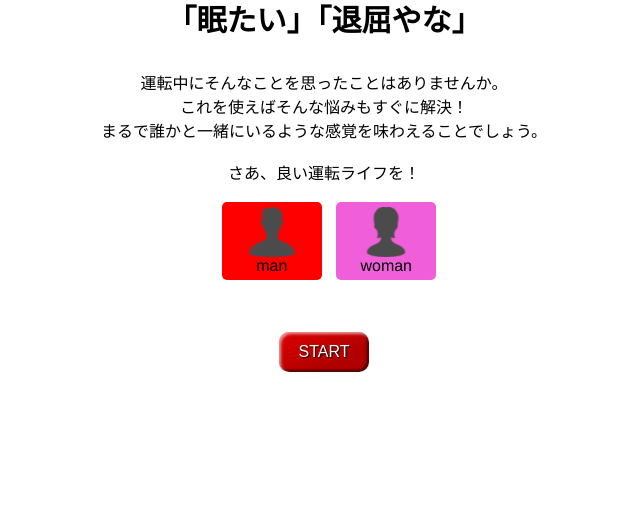
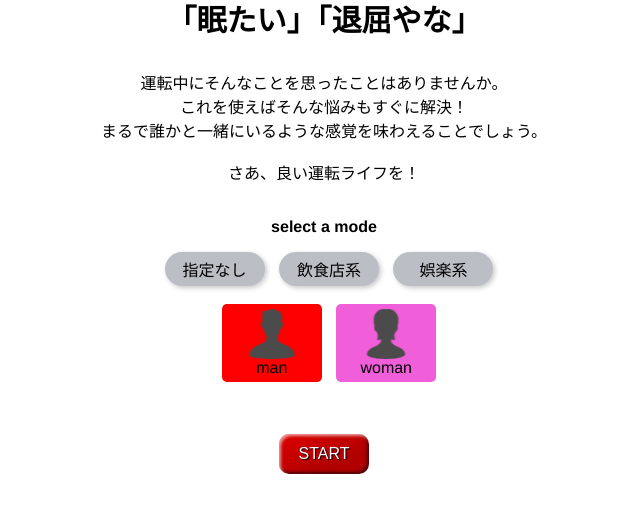
Before and after one commit to kenkn/driversCompanion, a Flask app: page / in a window 1280 px wide. Shown: the part 146-659 px from the top of the page, without its empty margins (316-956 px from the left). Run offline with Flask 2, Linux system fonts and the light colour scheme; data that the repository does not hold is empty.

Commit message:
台詞の追加

```diff
--- a/get_other_info.py
+++ b/get_other_info.py
@@ -18,6 +18,12 @@ def create_text(place_result):
         text += '山大だね! 山大生ってホントにイケメンが多いよね!'
     elif place_result == 'ラーメン祐三':
         text += 'ラーメン祐三がある! このアプリを作成したメンバーは祐三が大好きみたいだよ!'
+    elif 'Hotto Motto' in place_result:
+        text += 'ごはんに困ったらほっともっとだね．ここでの待ち時間は案外嫌いじゃないな'
+    elif 'Sukiya' in place_result:
+        text += 'すき家の名前の由来はすき焼きらしいよ'
+    elif '寿司' in place_result:
+        text += '寿司がある！これを作った人はカニ味噌の軍艦が大好きみたいだよ'
     elif "McDonald's" in place_result:
         cand = ['マックここにもあるじゃん! ちなみにマクドと、マックどっち派？',
                 'マックあるね！ドナルドは31の言語を喋れるらしい・・・',
@@ -35,22 +41,21 @@ def create_text(place_result):
                 'セブン前を通過したよ! セブンイレブンの売上1位の商品は,「旨みスープの野菜盛りタンメン」らしいよ!']
         i = random.randint(0, len(cand)-1)
         text += cand[i]
-    elif 'Aruk' in place_result:
-        # アルクが見えた時
-        pass
-    elif 'Suwa' in place_result:
-        text = 'Suwa'
     else:
-        # TODO
-        # 適当なこと話す
-        text += 'else'
+        cand = ['あまり目につくものが無いなあ．',
+                'ひょっとしてすごい田舎に来てる? 私の仕事が無くなってしまうので困るよ！',
+                'なかなか閑静な場所だね．',
+                '眠らないように運転頑張ってね！私も会話を繋ぐように頑張るよ',
+                ]
+        i = random.randint(0, len(cand) - 1)
+        text += cand[i]
     return text
 
 
 def get_around_spot(latitude, longitude):
     loc = {'lat': latitude, 'lng': longitude}
     place_result = CLIENT.places_nearby(
-        location=loc, radius=400)
+        location=loc, radius=400, type='food')
     store_list = []
     for store in place_result['results']:
         store_list.append(store['name'])
--- a/server.py
+++ b/server.py
@@ -53,7 +53,6 @@ def index():
 def read():
     try:
         outputFormat = request.args.get('outputFormat')
-        # text = request.args.get('text')
         voiceId = request.args.get('voiceId')
         latitude = request.args.get('latitude')
         longitude = request.args.get('longitude')
--- a/static/js/src.js
+++ b/static/js/src.js
@@ -72,6 +72,7 @@ document.addEventListener("DOMContentLoaded", function() {
                 '&outputFormat=' + supportedFormats[0] +
                 '&latitude=' + String(latitude) +
                 '&longitude=' + String(longitude);
+            console.log(player.src);
             player.play();
             event.preventDefault();
         };
--- a/static/style/style.css
+++ b/static/style/style.css
@@ -62,8 +62,45 @@ li {
     font-size: 30px;
 }
 
+.option {
+    text-align: center;
+}
+
+.opt {
+    display: none;
+}
+
+.unsp,
+.rest,
+.amuse {
+    display: inline-block;
+    background: rgb(188, 190, 197);
+    padding: 5px;
+    border-radius: 20px;
+    min-width: 100px;
+    text-align: center;
+    cursor: pointer;
+    margin-left: 10px;
+    box-shadow: 2px 2px 5px 0px rgba(200, 200, 200, 1);
+}
+
+#opt_radio:hover {
+    border: 2px solid;
+    border-color: rgb(46, 45, 44);
+}
+
+input[type="radio"]:checked+#opt_radio {
+    border: 3px solid;
+    border-color: rgb(46, 45, 44);
+}
+
 
 /*　性別ラジオボタン　*/
+
+.p_gen {
+    text-align: center;
+    font-weight: bold;
+}
 
 .gender {
     display: none;
--- a/templates/index.html
+++ b/templates/index.html
@@ -4,6 +4,7 @@
     <title>Text-to-Speech Example Application</title>
     <script src="../static/js/src.js"></script>
     <link rel="stylesheet" href="../static/style/style.css">
+    <link rel="shortcut icon" href="{{ url_for('static', filename='favicon.ico') }}">
 </head>
 
 <body>
@@ -35,6 +36,18 @@
         <br><br> さあ、良い運転ライフを！
         <br><br>
     </div>
+
+    <div class="option">
+        <p class="p_gen">select a mode</p>
+        <input type="radio" name="rd_op" id="all" class="opt">
+        <label for="all" class="unsp" id="opt_radio">指定なし</label>
+        <input type="radio" name="rd_op" id="restaurant" class="opt">
+        <label for="restaurant" class="rest" id="opt_radio">飲食店系</label>
+        <input type="radio" name="rd_op" id="amusement" class="opt">
+        <label for="amusement" class="amuse" id="opt_radio">娯楽系</label>
+    </div>
+    <br>
+
     <form id="radiobuttons" name="radiobuttons">
         <input type="radio" name="rd" id="male" class="gender" value="Takumi" checked>
         <label for="male" id="gender_radio" class="man_radio"><img src="../static/images/male.png" width="50" height="50" /><br>man</label>
```
